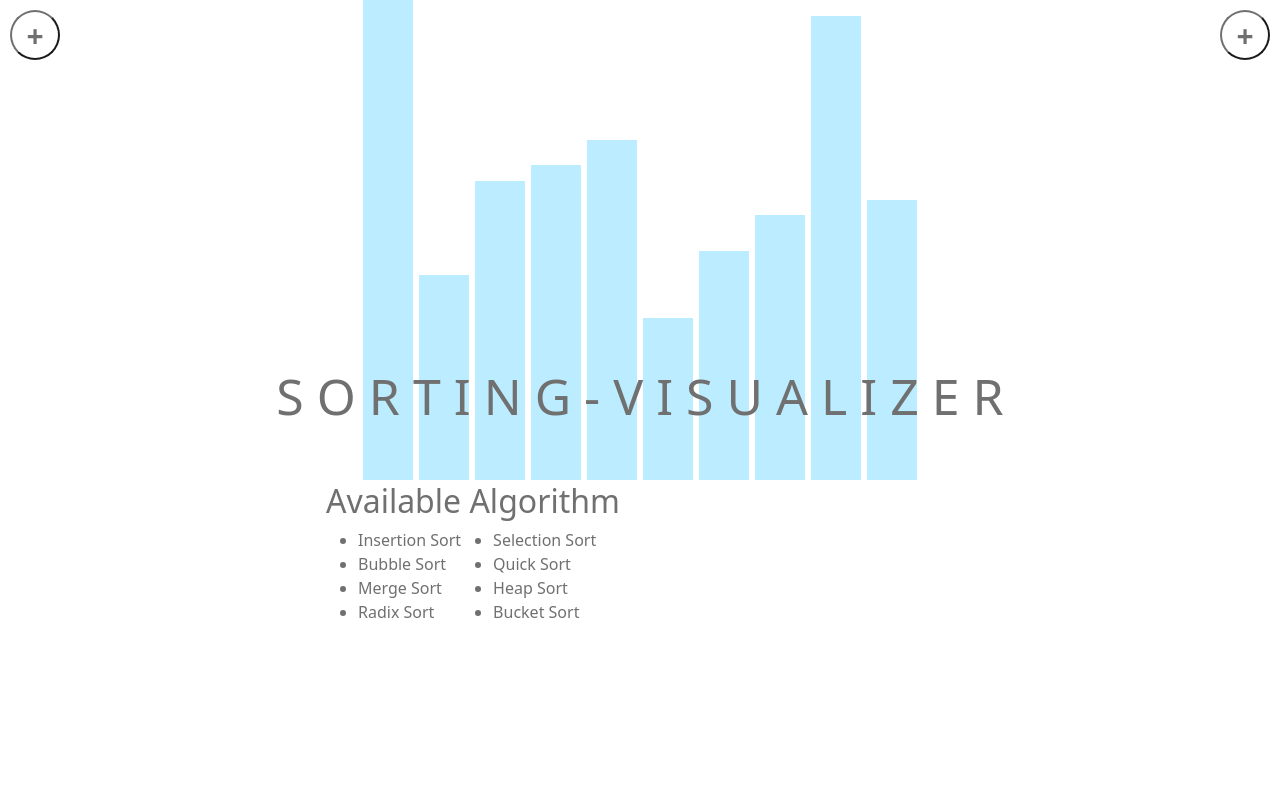
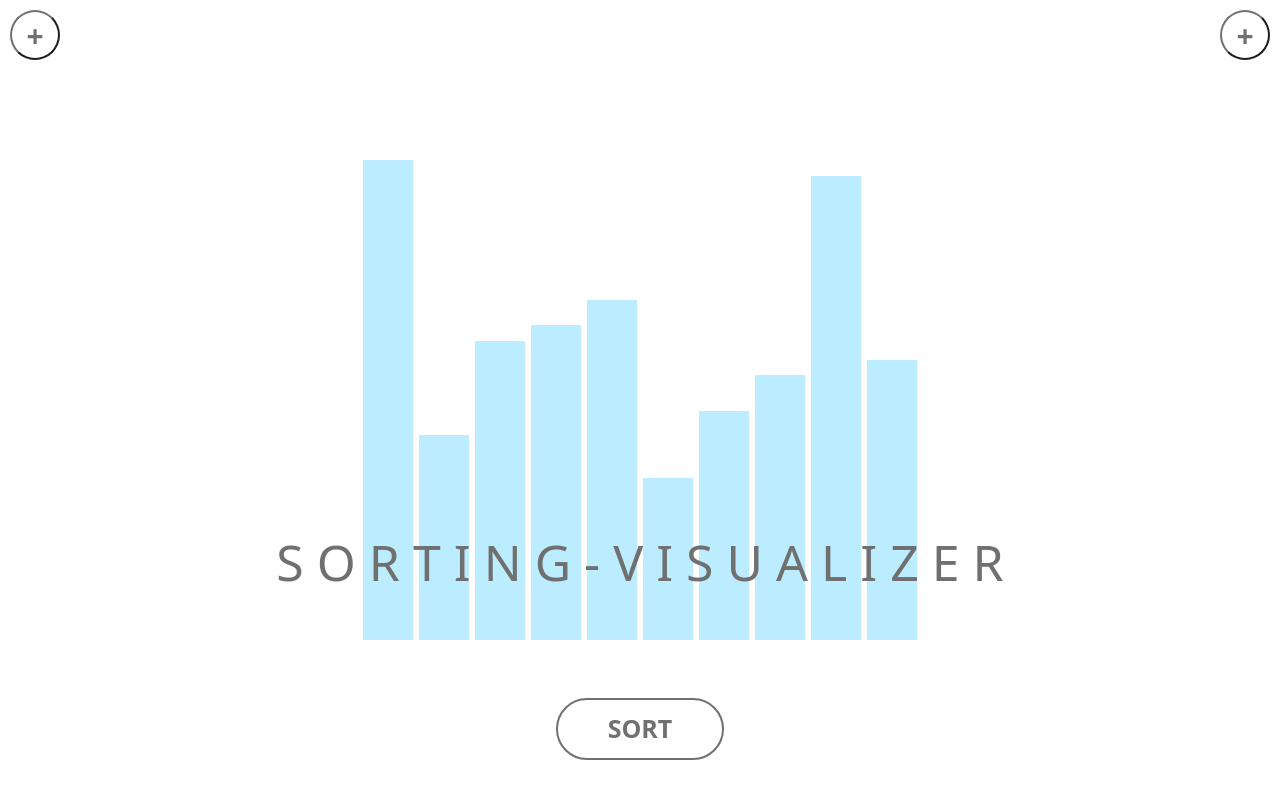
Before and after one commit to jadenliu12/Sorting-Visualizer, a React app: page / in a window 1280 px wide. Built offline with nearby package versions, Linux system fonts and the light colour scheme.

Commit message:
add insertsion sort algorithm

```diff
--- a/src/components/Home.css
+++ b/src/components/Home.css
@@ -10,19 +10,5 @@
     position: absolute;
     color: #707070;
     font-size: 50px;
+    bottom: 25vh;
 }
-
-.home .algo  {
-    position: absolute;
-    color: #707070;
-    left: 20vw;
-    bottom: 20vh;
-}
-
-.home .algo .algo-left {
-    display: inline-block;
-}
-
-.home .algo .algo-right {
-    display: inline-block;
-}
--- a/src/components/Home.jsx
+++ b/src/components/Home.jsx
@@ -14,21 +14,6 @@ export default class Home extends React.Component {
             <div className='home'>
                 <SortBar />
                 <h1>S O R T I N G - V I S U A L I Z E R</h1>
-                <div className='algo'>
-                    <h2>Available Algorithm</h2>
-                    <ul className='algo-left'>
-                        <li>Insertion Sort</li>
-                        <li>Bubble Sort</li>
-                        <li>Merge Sort</li>
-                        <li>Radix Sort</li>
-                    </ul>
-                    <ul className='algo-right'>
-                        <li>Selection Sort</li>
-                        <li>Quick Sort</li>
-                        <li>Heap Sort</li>
-                        <li>Bucket Sort</li>
-                    </ul>
-                </div>
             </div>
         )
     }
--- a/src/components/SortBar.css
+++ b/src/components/SortBar.css
@@ -1,12 +1,53 @@
-.sortBarContainer {
+.sortBar {
+    display: flex;
+    justify-content: center;
+    height: 100vh;
+    width: 100vw;
+}
+
+.sortBar .sortBarContainer {
     display: flex;
     align-items: flex-end;
     justify-content: center;
-    height: 20vh;
+    position: absolute;
+    bottom: 20vh;
 }
 
-.array-bar {
+.sortBar .sortBarContainer .array-bar {
     display: inline-block;
     width: 50px;
     margin: 0 3px;
 }
+
+.sortBar .button {
+    background: transparent;
+    border: 0;
+    border-radius: 0;
+    color: inherit;
+    display: inline-block;
+    font: inherit;
+    height: auto;
+    line-height: 1;
+    margin: 0;
+    padding: 0;
+    position: absolute;
+    bottom: 5vh;
+    text-align: center;
+    text-decoration: none;
+    user-select: none;
+}
+
+.sortBar .button .innerButton {
+    align-items: center;
+    border: 2px solid #707070;
+    border-radius: 99em;
+    color: #707070;
+    display: flex;
+    font-weight: 600;
+    font-size: 25px;
+    padding: 10px 50px;
+    height: 2.5em;
+    min-width: 2.5em;
+    position: relative; /* WebKit Bug 173872 */
+    width: 100%;
+}
--- a/src/components/SortBar.jsx
+++ b/src/components/SortBar.jsx
@@ -2,6 +2,10 @@ import React from 'react';
 import PropTypes from 'prop-types';
 import {connect} from 'react-redux';
 
+//algorithms
+import {insertionSort} from '../utilities/InsertionSort.js';
+
+//redux
 import {setArray} from '../states/SortBar-actions.js';
 
 import './SortBar.css';
@@ -15,6 +19,9 @@ class SortBar extends React.Component {
 
     constructor(props) {
         super(props)
+
+        this.sort = this.sort.bind(this);
+        this.checkArray = this.checkArray.bind(this);
     }
 
     componentDidMount() {
@@ -39,10 +46,33 @@ class SortBar extends React.Component {
         }
 
         return (
-            <div className="sortBarContainer">
-                {children}
+            <div className="sortBar">
+                <div className="sortBarContainer">
+                    {children}
+                </div>
+                <button type='button' className='button' onClick={() => this.sort()}>
+                    <span className='innerButton'>SORT</span>
+                </button>
             </div>
         )
+    }
+
+    sort() {
+        var algoArr = insertionSort(this.props.arrayBar, this.props.total);
+        var testArr = this.props.arrayBar.slice().sort((a,b) => a-b);
+        console.log(this.checkArray(algoArr, testArr));
+    }
+
+    checkArray(arr1, arr2) {
+        if(arr1.length != arr2.length)
+            return false;
+
+        for(let i = 0; i < arr1.length; i++) {
+            if(arr1[i] != arr2[i])
+                return false;
+        }
+
+        return true;
     }
 }
 
--- /dev/null
+++ b/src/utilities/InsertionSort.js
@@ -0,0 +1,18 @@
+export function insertionSort(arr, n) {
+    //Outer loop goes from 1 until n-1
+    for (let i = 1; i < n; i++) {
+        //Temporary variables
+        let cur = arr[i];
+        let j = i-1;
+
+        //Inner loop runs until j is -1 or current number is bigger than arr[j]
+        while ((j > -1) && (cur < arr[j])) {
+            arr[j+1] = arr[j]; //Position bigger value number behind smaller value number
+            j--;
+        }
+
+        //Final swap
+        arr[j+1] = cur;
+    }
+    return arr;
+}
```
